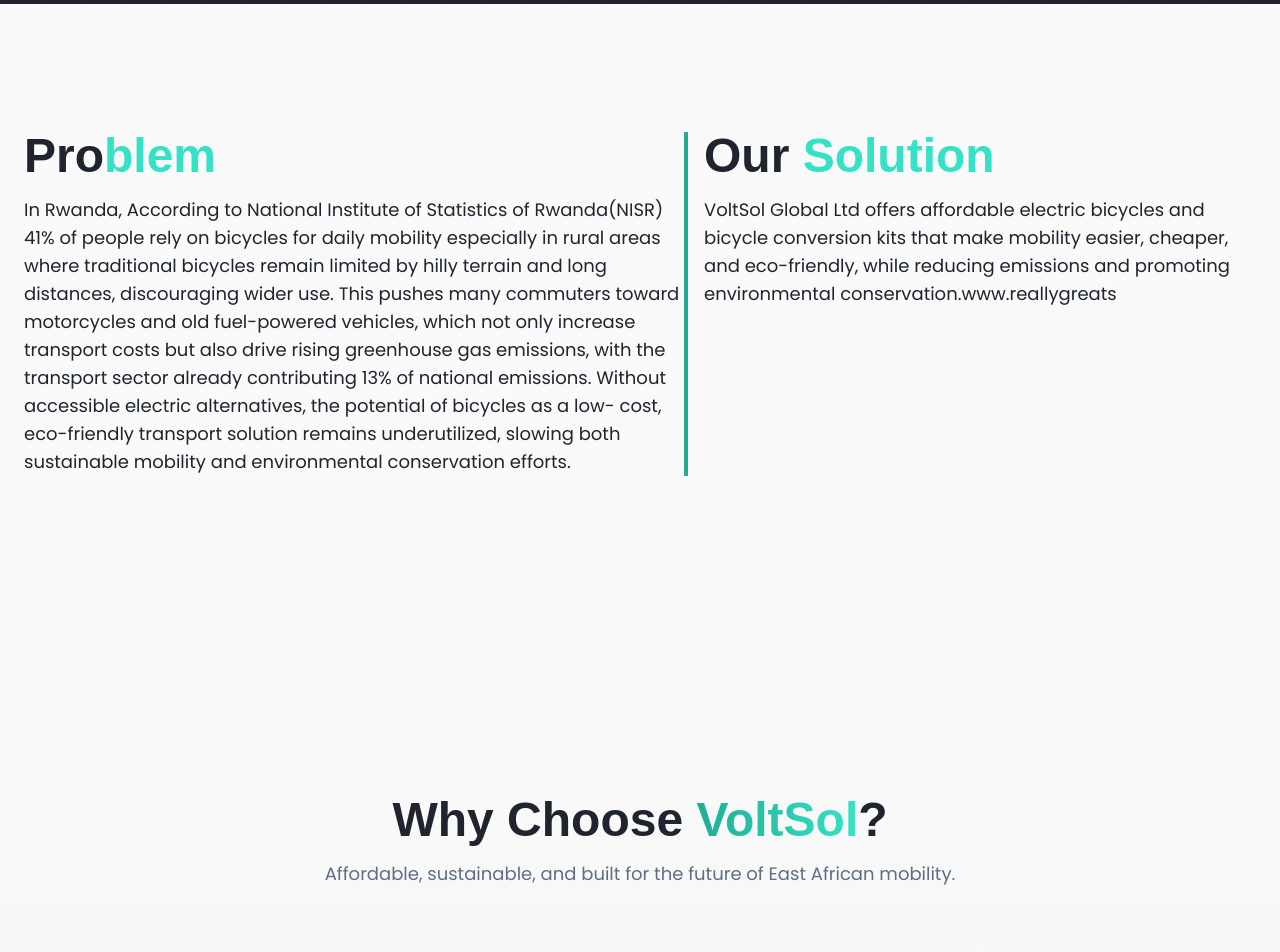
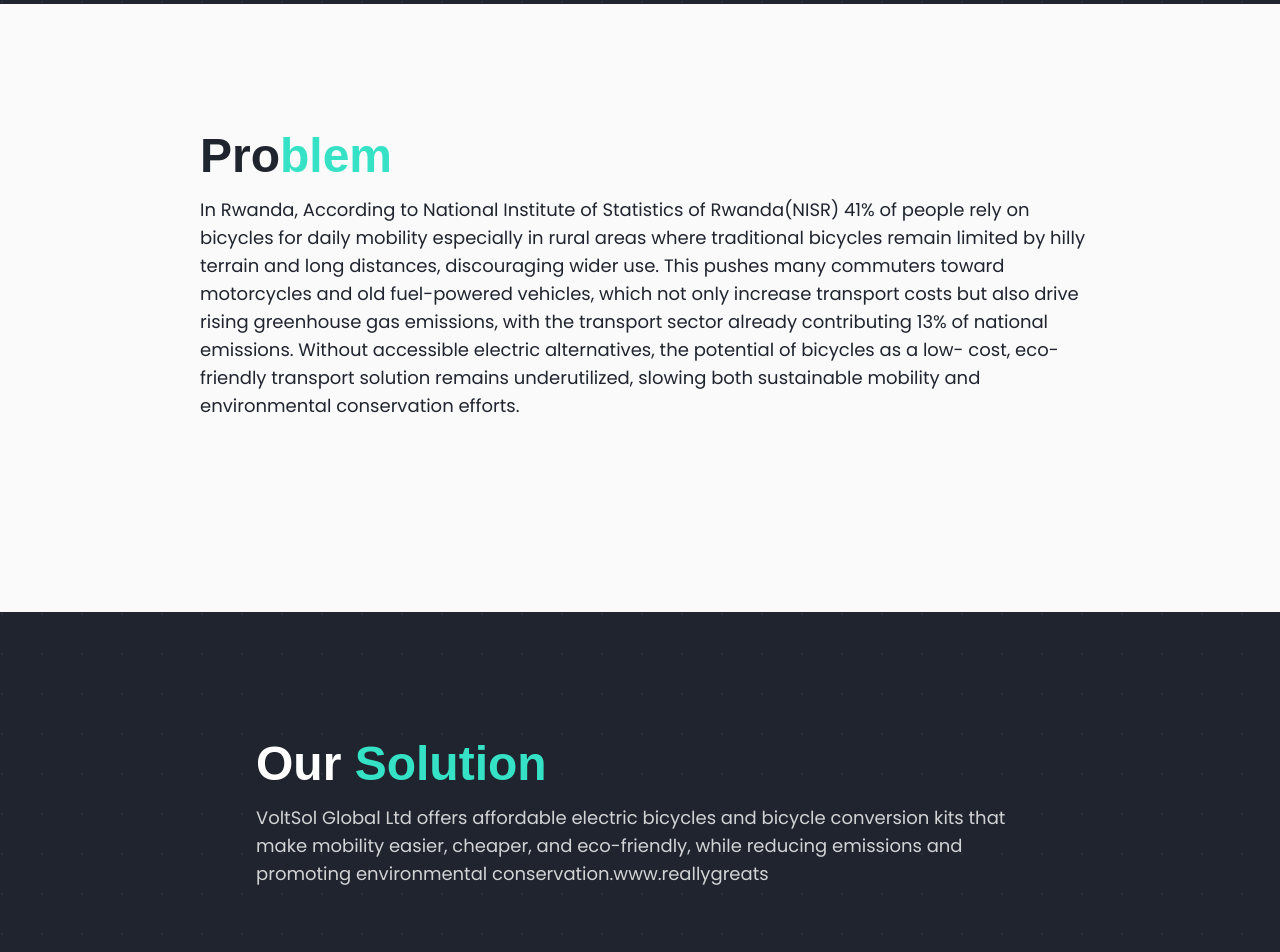
Before and after one commit to iraelie251006/voltsol, a Next.js app: page / in a window 1280 px wide. Shown: the part 1320-2272 px from the top of the page. Built offline with nearby package versions, Linux system fonts and the light colour scheme.

Commit message:
Refactor components: rename ProbSolu to Problem and Solution, update Footer image class, remove About.jpeg and ProbSolu.tsx

```diff
--- a/app/page.tsx
+++ b/app/page.tsx
@@ -5,7 +5,8 @@
 import Hero from "@/components/Hero";
 import ImpactCounters from "@/components/ImpactCounters";
 import InvestorStrip from "@/components/InvestorStrip";
-import ProbSolu from "@/components/ProbSolu";
+import Problem from "@/components/Problem";
+import Solution from "@/components/Solution";
 import ValueProps from "@/components/ValueProps";
 
 export default function Home() {
@@ -15,7 +16,8 @@
       <main>
         <Hero />
         <About />
-        <ProbSolu />
+        <Problem />
+        <Solution />
         <ValueProps />
         <ImpactCounters />
         <FeaturedProducts />
--- a/components/Footer.tsx
+++ b/components/Footer.tsx
@@ -11,7 +11,7 @@
           <div>
             <div className="flex items-center space-x-2 mb-4">
               <div className="rounded-full bg-gradient-to-br from-primary to-primary-glow flex items-center justify-center">
-                <Image src={"/voltsol.jpeg"} alt="VoltSol Global Ltd" width={70} height={70} className="rounded-full"/>
+                <Image src={"/voltsol.jpeg"} alt="VoltSol Global Ltd" width={70} height={70} className="rounded-lg"/>
               </div>
               <span className="font-heading font-bold text-xl">VoltSol Global Ltd</span>
             </div>
--- a/components/ProbSolu.tsx
+++ b/components/Problem.tsx
@@ -1,10 +1,10 @@
 
-const ProbSolu = () => {
+const Problem = () => {
   return (
     <section className="py-20 md:py-32 relative overflow-hidden">
       <div className="flex container mx-auto px-4 relative z-10">
         {/* Section Header */}
-        <div className="max-w-2xl mx-auto mb-16 border-r-4 border-primary pl-2">
+        <div className="max-w-4xl mx-auto mb-16 border-primary pl-2">
           <h2 className="text-3xl md:text-5xl font-heading font-bold mb-4">
             Pro<span className="text-primary-glow">blem</span>
           </h2>
@@ -19,23 +19,9 @@
             and environmental conservation efforts.
           </p>
         </div>
-        <div className="pl-4">
-            <h2 className="text-3xl md:text-5xl font-heading font-bold mb-4">
-            Our <span className="text-primary-glow">Solution</span>
-          </h2>
-          <p className="text-lg">
-            VoltSol Global Ltd offers affordable
-            electric bicycles and bicycle
-            conversion kits that make mobility
-            easier, cheaper, and eco-friendly,
-            while reducing emissions and
-            promoting environmental
-            conservation.www.reallygreats
-          </p>
-        </div>
       </div>
     </section>
   )
 }
 
-export default ProbSolu
+export default Problem
--- /dev/null
+++ b/components/Solution.tsx
@@ -0,0 +1,33 @@
+const Solution = () => {
+  return (
+    <section className="py-20 md:py-32 bg-secondary text-secondary-foreground relative overflow-hidden">
+      {/* Background Pattern */}
+      <div className="absolute inset-0 opacity-5">
+        <div className="absolute inset-0" style={{
+          backgroundImage: `radial-gradient(circle at 2px 2px, currentColor 1px, transparent 0)`,
+          backgroundSize: '40px 40px'
+        }} />
+      </div>
+
+      <div className=" flex container mx-auto px-4 relative z-10">
+        {/* Section Header */}
+        <div className="max-w-3xl mx-auto mb-16">
+          <h2 className="text-3xl md:text-5xl font-heading font-bold mb-4">
+            Our <span className="text-primary-glow">Solution</span>
+          </h2>
+          <p className="text-lg text-secondary-foreground/80">
+            VoltSol Global Ltd offers affordable
+            electric bicycles and bicycle
+            conversion kits that make mobility
+            easier, cheaper, and eco-friendly,
+            while reducing emissions and
+            promoting environmental
+            conservation.www.reallygreats
+          </p>
+        </div>
+      </div>
+    </section>
+  )
+}
+
+export default Solution
```
Also changed, not shown: public/about.jpeg (deleted), public/voltsol.jpeg.
